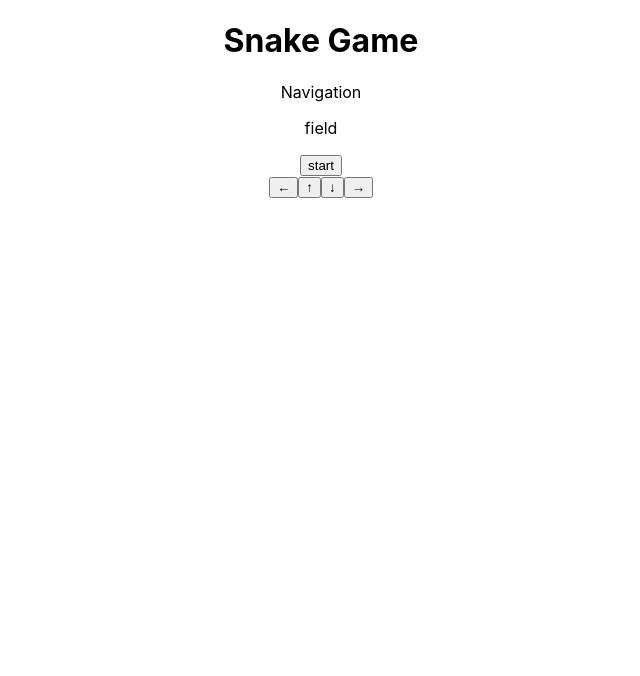
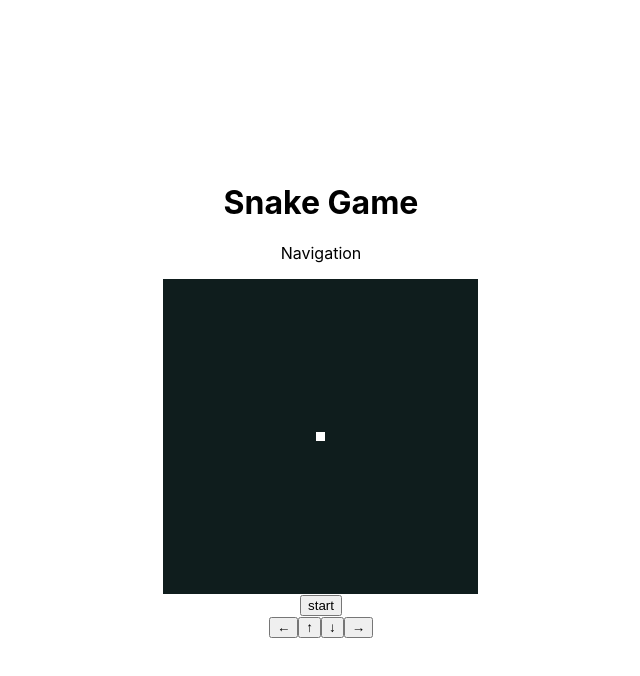
Before and after one commit to Fielsyuka/hooks-snake-game, a React (Create React App) app: page / in a window 1280 px wide. Shown: the top 676 px of the page, without its empty margins (319-959 px from the left). Built offline with nearby package versions, Linux system fonts and the light colour scheme.

Commit message:
section02 done

```diff
--- a/src/App.css
+++ /dev/null
@@ -1,38 +0,0 @@
-.App {
-  text-align: center;
-}
-
-.App-logo {
-  height: 40vmin;
-  pointer-events: none;
-}
-
-@media (prefers-reduced-motion: no-preference) {
-  .App-logo {
-    animation: App-logo-spin infinite 20s linear;
-  }
-}
-
-.App-header {
-  background-color: #282c34;
-  min-height: 100vh;
-  display: flex;
-  flex-direction: column;
-  align-items: center;
-  justify-content: center;
-  font-size: calc(10px + 2vmin);
-  color: white;
-}
-
-.App-link {
-  color: #61dafb;
-}
-
-@keyframes App-logo-spin {
-  from {
-    transform: rotate(0deg);
-  }
-  to {
-    transform: rotate(360deg);
-  }
-}
--- a/src/App.js
+++ b/src/App.js
@@ -1,8 +1,10 @@
-import './App.css';
 import Navigation from './components/Navigation';
 import Field from './components/Field';
 import Button from './components/Button';
 import ManipulationPanel from './components/ManipulationPanel';
+import { initFields } from './utils';
+
+const fields = initFields(35);
 
 function App() {
   return (
@@ -14,7 +16,7 @@
         <Navigation />
       </header>
       <main className="main">
-        <Field />
+        <Field fields={fields} />
       </main>
       <footer className="footer">
         <Button />
--- a/src/components/Field.jsx
+++ b/src/components/Field.jsx
@@ -1,9 +1,15 @@
 import React from 'react';
 
-const Field = () => {
+const Field = ({fields}) => {
   return (
     <div className="field">
-      <p>field</p>
+      {
+        fields.map((row) => {
+          return row.map((col) => {
+            return <div className={`dots ${col}`}></div>
+          })
+        })
+      }
     </div>
   );
 };
--- a/src/index.css
+++ b/src/index.css
@@ -1,13 +1,46 @@
 body {
   margin: 0;
-  font-family: -apple-system, BlinkMacSystemFont, 'Segoe UI', 'Roboto', 'Oxygen',
-    'Ubuntu', 'Cantarell', 'Fira Sans', 'Droid Sans', 'Helvetica Neue',
-    sans-serif;
+  font-family: -apple-system, BlinkMacSystemFont, 'Segoe UI', 'Roboto',
+    'Oxygen', 'Ubuntu', 'Cantarell', 'Fira Sans', 'Droid Sans',
+    'Helvetica Neue', sans-serif;
   -webkit-font-smoothing: antialiased;
   -moz-osx-font-smoothing: grayscale;
 }
 
-code {
-  font-family: source-code-pro, Menlo, Monaco, Consolas, 'Courier New',
-    monospace;
+/* borderを含めた幅で要素の幅が計算されるように */
+*,
+*:before,
+*:after {
+  box-sizing: border-box;
 }
+
+.App {
+  max-width: calc(9px * 35 + 1px * 2); /* a. (マスの幅) * 個数 + (ボーダーの幅) * 本数 */
+  text-align: center;
+}
+
+#root {
+  display: flex;
+  justify-content: center;
+  align-items: center;
+  height: 100vh;
+}
+
+.dots {
+  height: 9px;
+  width: 9px;
+  background: #0f1d1d;
+}
+
+.field {
+  display: flex;
+  flex-wrap: wrap;
+}
+
+.snake {
+   background: white;
+ }
+
+.food {
+  background: pink;
+}
--- /dev/null
+++ b/src/utils/index.js
@@ -0,0 +1,9 @@
+export const initFields = (fieldSize) => {
+  const fields = [];
+  for (let i = 0; i < fieldSize; i++) {
+    const cols = new Array(fieldSize).fill('');
+    fields.push(cols);
+  }
+  fields[17][17] = 'snake';
+  return fields;
+}
```
